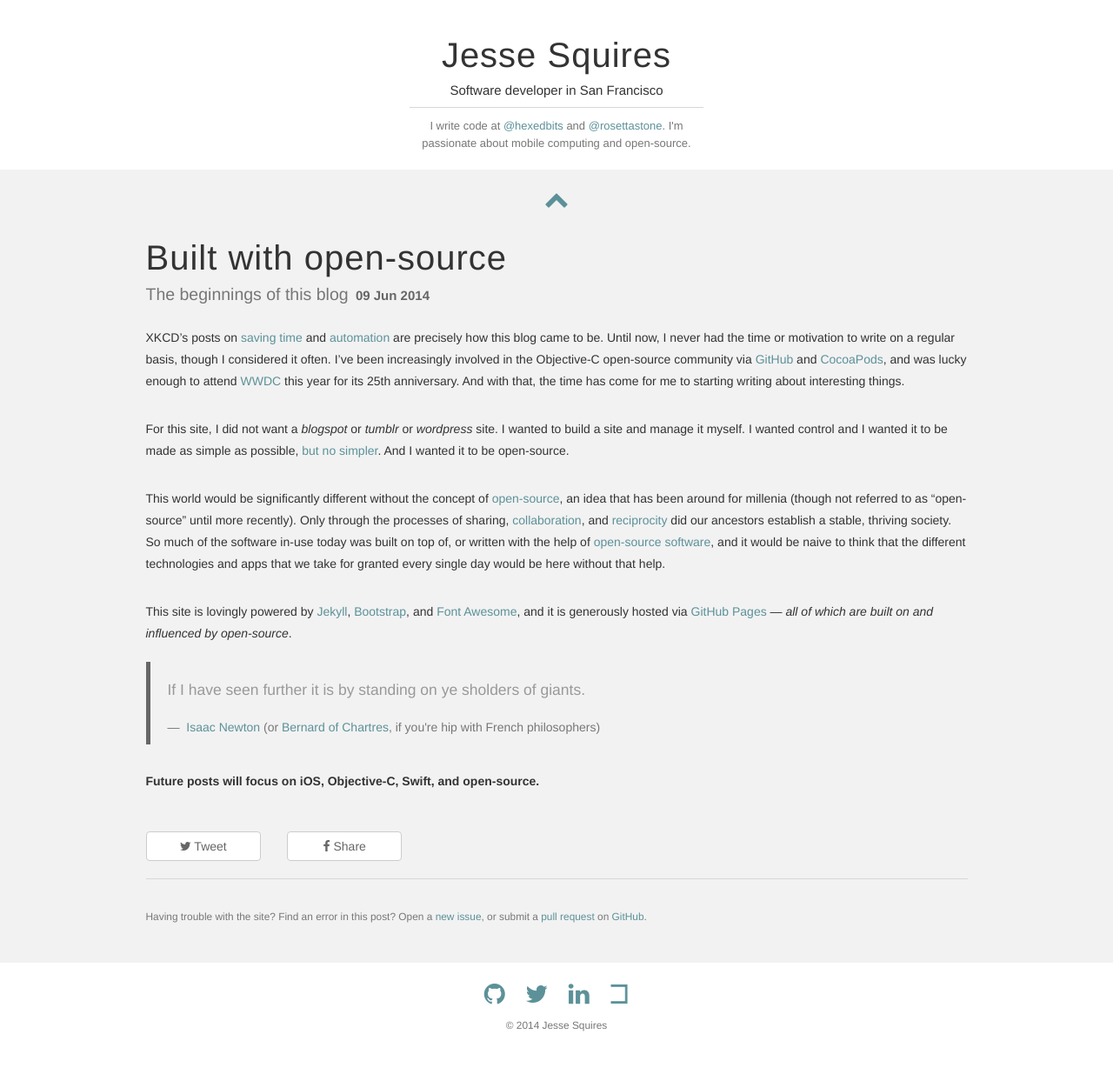
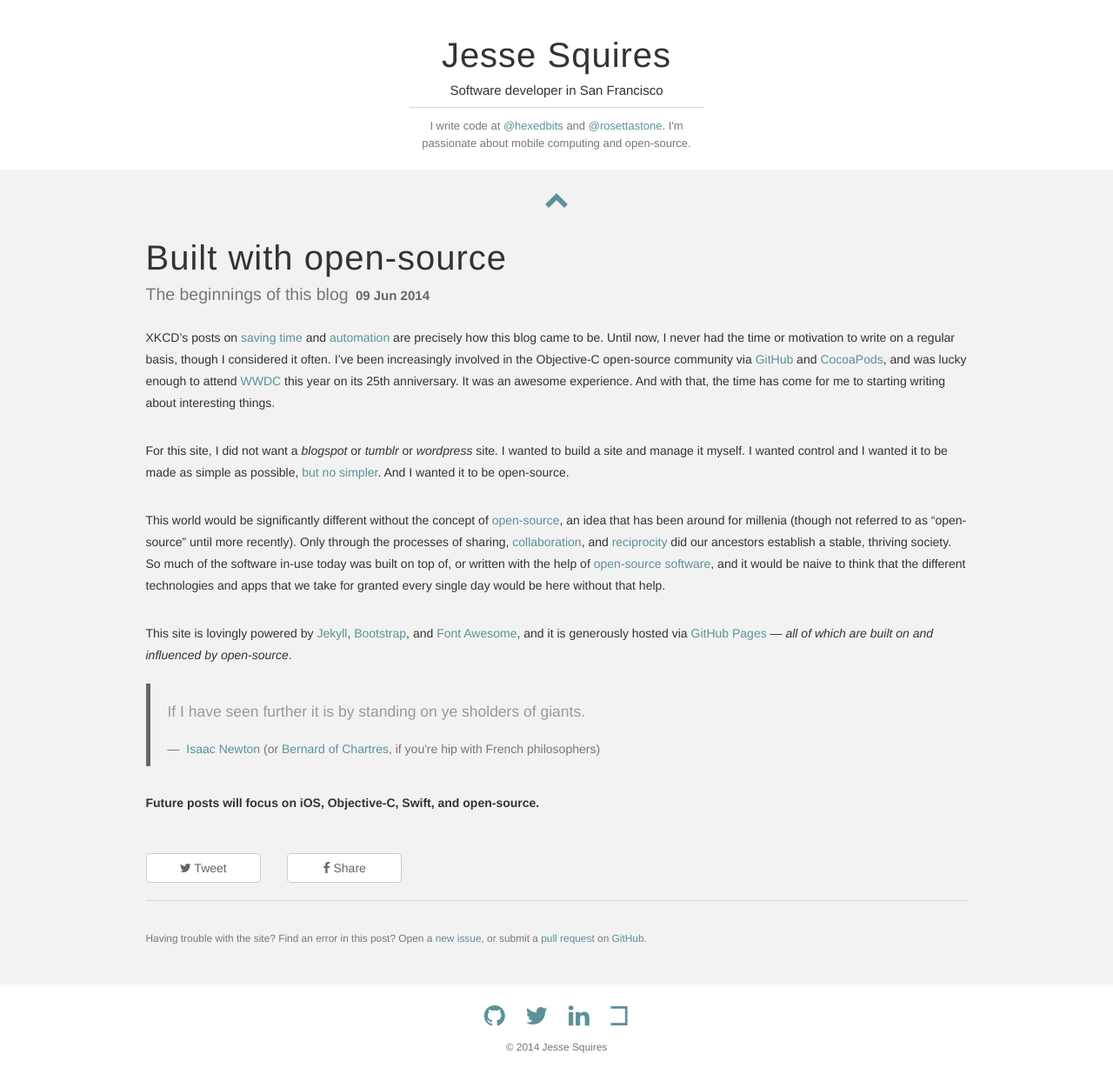
Before and after one commit to jessesquires/jessesquires.com, a Jekyll site: the page built from _posts/2014-06-09-built-with-open-source.md, in a window 1280 px wide. Shown: the whole page at 87% size. Built offline with Jekyll 4.4.1, drawn with Linux system fonts in a browser that asks for light colours; nearby versions of some CDN libraries; Markdown is read by kramdown in place of the engine named in the settings; before the commit the page ends 1218 px from its top, so only the background shows below that.

Commit message:
post revisions

```diff
--- a/_posts/2014-06-09-built-with-open-source.md
+++ b/_posts/2014-06-09-built-with-open-source.md
@@ -5,7 +5,7 @@
 excerpt: XKCD's posts on saving time and automation are precisely how this blog came to be. Until now, I never had the time or motivation to write on a regular basis, though I considered it often. I've been increasingly involved in the Objective-C open-source community via GitHub and CocoaPods, and was lucky enough
 ---
 
-XKCD's posts on [saving time](http://xkcd.com/1205/) and [automation](http://xkcd.com/1319/) are precisely how this blog came to be. Until now, I never had the time or motivation to write on a regular basis, though I considered it often. I've been increasingly involved in the Objective-C open-source community via [GitHub](https://github.com/jessesquires) and [CocoaPods](http://cocoapods.org), and was lucky enough to attend [WWDC](https://developer.apple.com/wwdc) this year for its 25th anniversary. And with that, the time has come for me to starting writing about interesting things.
+XKCD's posts on [saving time](http://xkcd.com/1205/) and [automation](http://xkcd.com/1319/) are precisely how this blog came to be. Until now, I never had the time or motivation to write on a regular basis, though I considered it often. I've been increasingly involved in the Objective-C open-source community via [GitHub](https://github.com/jessesquires) and [CocoaPods](http://cocoapods.org), and was lucky enough to attend [WWDC](https://developer.apple.com/wwdc) this year on its 25th anniversary. It was an awesome experience. And with that, the time has come for me to starting writing about interesting things.
 
 For this site, I did not want a *blogspot* or *tumblr* or *wordpress* site. I wanted to build a site and manage it myself. I wanted control and I wanted it to be made as simple as possible, [but no simpler](http://en.wikiquote.org/wiki/Albert_Einstein). And I wanted it to be open-source.
 
```
